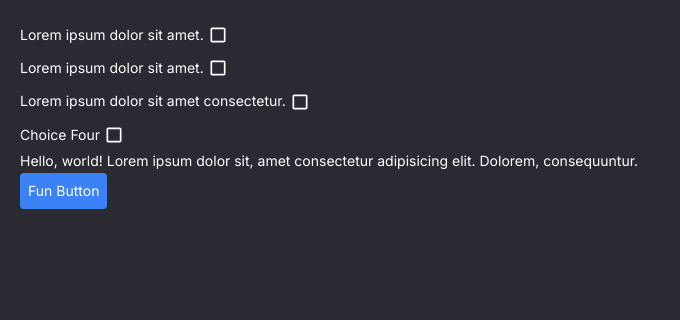
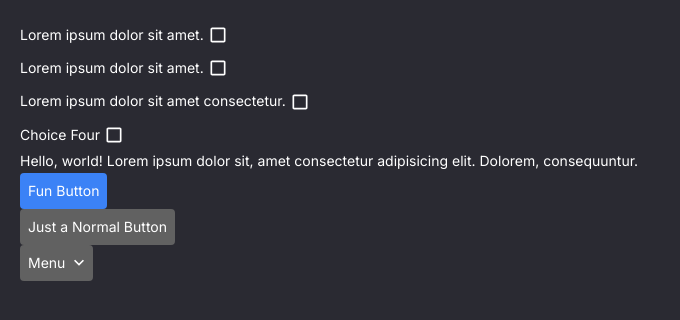
Before and after one commit to william-horn/team-maker, a Next.js app: page / in a window 1280 px wide. Shown: the top 320 px of the page, without its empty margins (0-680 px from the left). Built offline with nearby package versions, Linux system fonts and the light colour scheme.

Commit message:
testing styles

```diff
--- a/app/globals.css
+++ b/app/globals.css
@@ -17,6 +17,10 @@
 
     --bg-color-page: #2a2a32;
 
+    --button-color-primary: #616161;
+    --button-color-secondary: blue;
+    --button-hover-color-primary: #4f4f4f;
+
     --text-color-primary: white;
     --text-color-secondary: orange;
     --text-color-muted: gray;
--- a/components/Buttons/Button.jsx
+++ b/components/Buttons/Button.jsx
@@ -15,41 +15,6 @@ import {
   useState
 } from "react";
 
-//  custom-button items-center align-middle text-white transition-all rounded w-fit
-
-// const className = {
-//   "bg-color": "bg-[#3f3f3f]",
-//   "text-color": "text-white",
-
-//   "inline-flex": true,
-//   "items-center": true,
-//   "align-middle": true,
-//   "transition-all": true,
-//   "rounded": true,
-
-//   "width": "w-fit",
-//   "text-size": "text-sm",
-
-//   inner: {
-//     "padding": "py-2 px-2"
-//   },
-
-//   _leftIcon: {
-//     "width": "w-7",
-//     "height": "h-7",
-//     image: {
-//       "invert": true
-//     }
-//   },
-
-//   _rightIcon: {
-//     "width": "w-7",
-//     "height": "h-7",
-//     image: {
-//       "invert": true
-//     }
-//   },
-// }
 
 /*
   React component starts
@@ -76,7 +41,7 @@ const Button = function({
   const [_isSelected, _setSelected] = useState(false);
 
   let className = {
-    self: "bg-[#3f3f3f] text-white inline-flex items-center align-middle rounded w-fit text-sm px-1",
+    self: "bg-button-primary text-white inline-flex items-center align-middle rounded transition-all w-fit text-sm px-1 hover:bg-button-hover-primary",
 
     inner: {
       self: "py-2 px-1",
--- a/components/Buttons/ButtonGroup.jsx
+++ b/components/Buttons/ButtonGroup.jsx
@@ -30,6 +30,10 @@ const GroupButton = ({
   ...rest
 }) => {
   const buttonGroupContext = useButtonGroupContext();
+
+  if (!buttonGroupContext) {
+    throw Error("ButtonGroup.Button can only be used inside a <ButtonGroup> component.");
+  }
 
   const {
     groupName,
@@ -198,7 +202,7 @@ const ButtonGroup = function({
     checkboxButton: {
       self: "",
       text: { self: "inline" },
-      imageButton: { self: "bg-transparent" },
+      imageButton: { self: "bg-transparent hover:bg-transparent" },
     },
   }
 
--- a/components/ClientComponent.jsx
+++ b/components/ClientComponent.jsx
@@ -71,6 +71,11 @@ const ClientComponent = ({ children }) => {
       }}>
         Fun Button
       </Button>
+
+      <Button className={{self: "flex"}}>Just a Normal Button</Button>
+
+      <Button rightIcon="/icons/arrow_down_icon.svg">Menu</Button>
+
 {/*
       <Button>Normal</Button>
 
--- a/tailwind.config.js
+++ b/tailwind.config.js
@@ -8,7 +8,9 @@ module.exports = {
   theme: {
     extend: {
       backgroundColor: {
-        page: "var(--bg-color-page)"
+        page: "var(--bg-color-page)",
+        "button-primary": "var(--button-color-primary)",
+        "button-hover-primary": "var(--button-hover-color-primary)",
       },
 
       textColor: {
@@ -16,7 +18,7 @@ module.exports = {
         secondary: "var(--text-color-secondary)",
         muted: "var(--text-color-muted)",
         error: "var(--text-color-error)"
-      }
+      },
     },
   },
   plugins: [],
```
